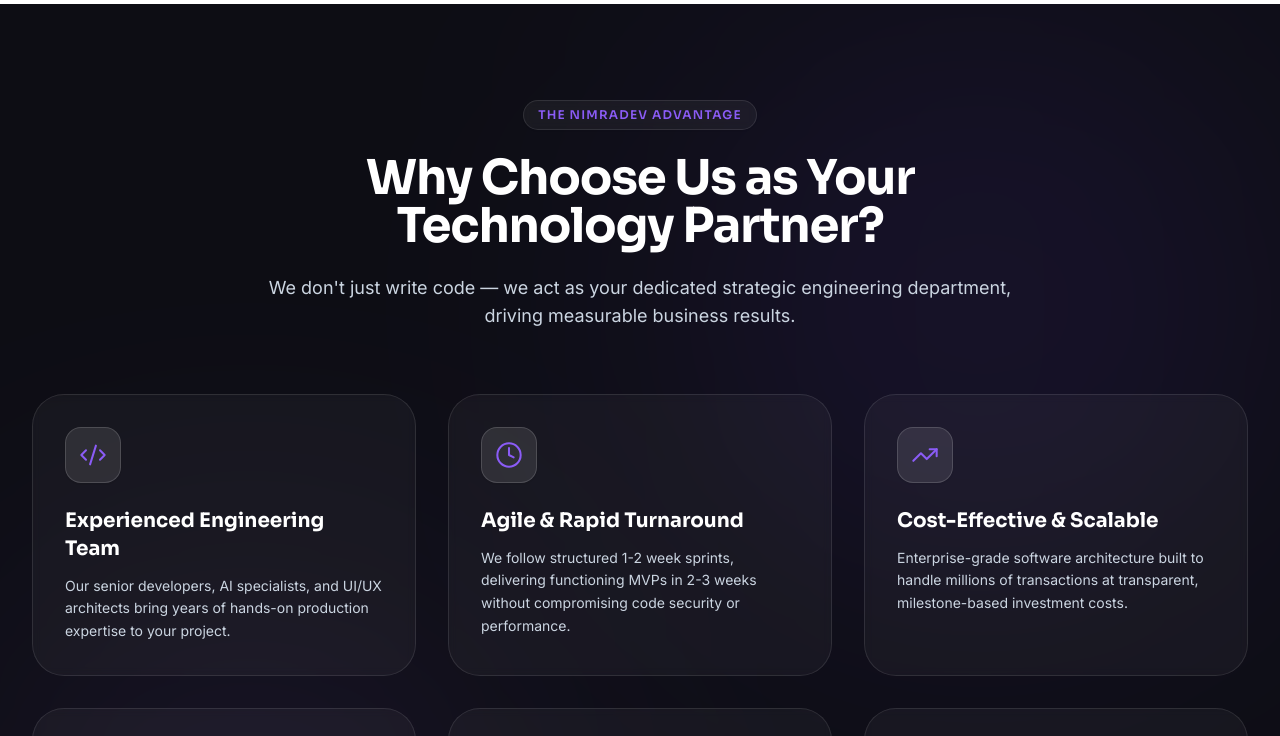
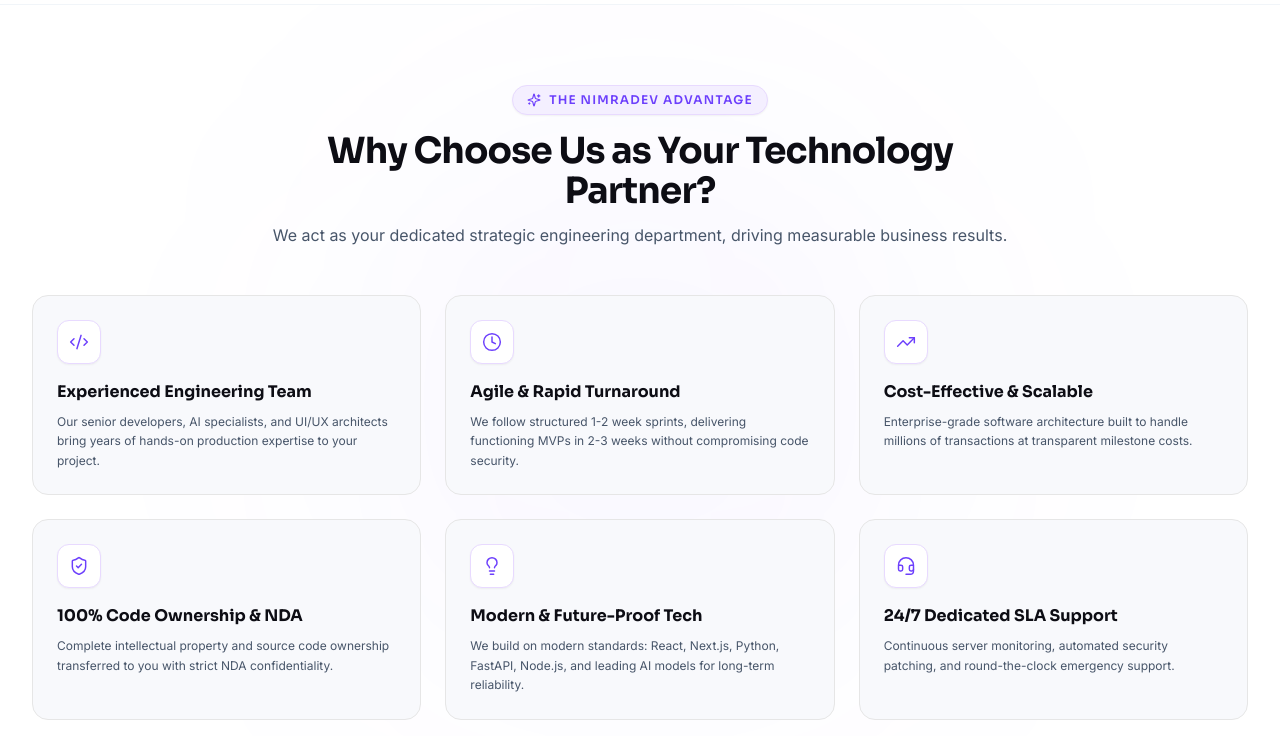
Before and after one commit to nimradeveloper812-collab/NimraDev-Labs-My-Company-, a React (Vite) app: page / in a window 1280 px wide. Shown: the part 6840-7576 px from the top of the page. Built offline with nearby package versions, Linux system fonts and the light colour scheme.

Commit message:
Change WhyChooseUs section to white background and compact card size

```diff
--- a/src/components/sections/WhyChooseUs.jsx
+++ b/src/components/sections/WhyChooseUs.jsx
@@ -1,6 +1,6 @@
 import React from 'react';
 import { motion } from 'framer-motion';
-import { ShieldCheck, Target, Lightbulb, Activity, Code2, TrendingUp, Clock, Headset, Award, FileCode } from 'lucide-react';
+import { ShieldCheck, Target, Lightbulb, Activity, Code2, TrendingUp, Clock, Headset, Sparkles } from 'lucide-react';
 
 const reasons = [
   {
@@ -11,72 +11,73 @@
   {
     title: 'Agile & Rapid Turnaround',
     icon: Clock,
-    description: 'We follow structured 1-2 week sprints, delivering functioning MVPs in 2-3 weeks without compromising code security or performance.'
+    description: 'We follow structured 1-2 week sprints, delivering functioning MVPs in 2-3 weeks without compromising code security.'
   },
   {
     title: 'Cost-Effective & Scalable',
     icon: TrendingUp,
-    description: 'Enterprise-grade software architecture built to handle millions of transactions at transparent, milestone-based investment costs.'
+    description: 'Enterprise-grade software architecture built to handle millions of transactions at transparent milestone costs.'
   },
   {
     title: '100% Code Ownership & NDA',
     icon: ShieldCheck,
-    description: 'Complete intellectual property, documentation, and repository ownership are transferred to you upon project signoff with strict NDA confidentiality.'
+    description: 'Complete intellectual property and source code ownership transferred to you with strict NDA confidentiality.'
   },
   {
-    title: 'Modern & Future-Proof Tech Stack',
+    title: 'Modern & Future-Proof Tech',
     icon: Lightbulb,
-    description: 'We build on modern standards: React, Next.js, Python, FastAPI, Node.js, and leading AI models for maximum long-term longevity.'
+    description: 'We build on modern standards: React, Next.js, Python, FastAPI, Node.js, and leading AI models for long-term reliability.'
   },
   {
     title: '24/7 Dedicated SLA Support',
     icon: Headset,
-    description: 'Continuous server monitoring, automated security patching, and round-the-clock emergency support to keep your operations 100% online.'
+    description: 'Continuous server monitoring, automated security patching, and round-the-clock emergency support.'
   },
 ];
 
 export default function WhyChooseUs() {
   return (
-    <section className="py-24 bg-[#0D0D14] text-white relative overflow-hidden font-inter">
-      {/* Background accents */}
-      <div className="absolute top-0 right-0 w-[600px] h-[600px] bg-[#6C3FFC]/10 rounded-full blur-[140px] pointer-events-none mix-blend-screen"></div>
-      <div className="absolute bottom-0 left-0 w-[500px] h-[500px] bg-[#8B5CF6]/10 rounded-full blur-[140px] pointer-events-none mix-blend-screen"></div>
+    <section className="py-20 bg-white text-[#0D0D14] relative overflow-hidden font-inter border-t border-slate-100">
+      {/* Subtle Ambient glow */}
+      <div className="absolute top-1/2 left-1/2 -translate-x-1/2 -translate-y-1/2 w-[500px] h-[500px] bg-[#6C3FFC]/5 rounded-full blur-[140px] pointer-events-none" />
 
       <div className="max-w-7xl mx-auto px-4 sm:px-6 lg:px-8 relative z-10">
-        <div className="text-center max-w-3xl mx-auto mb-16">
-          <div className="inline-flex items-center space-x-2 px-3.5 py-1.5 rounded-full bg-white/5 border border-white/10 mb-6 backdrop-blur-sm shadow-sm">
-            <span className="text-xs font-sora font-semibold text-[#8B5CF6] tracking-widest uppercase">
+        <div className="text-center max-w-3xl mx-auto mb-12">
+          <div className="inline-flex items-center space-x-2 px-3.5 py-1.5 rounded-full bg-[#F4EFFF] border border-[#E8DAFF] mb-4 shadow-sm">
+            <Sparkles className="w-3.5 h-3.5 text-[#6C3FFC]" />
+            <span className="text-xs font-sora font-semibold text-[#6C3FFC] tracking-widest uppercase">
               The NimraDev Advantage
             </span>
           </div>
-          <h2 className="text-3xl sm:text-4xl lg:text-5xl font-sora font-bold text-white mb-6 tracking-tight">
+          <h2 className="text-2xl sm:text-3xl lg:text-4xl font-sora font-bold text-[#0D0D14] mb-3 tracking-tight">
             Why Choose Us as Your Technology Partner?
           </h2>
-          <p className="text-slate-300 font-inter text-base sm:text-lg leading-relaxed">
-            We don't just write code — we act as your dedicated strategic engineering department, driving measurable business results.
+          <p className="text-slate-600 font-inter text-sm sm:text-base leading-relaxed">
+            We act as your dedicated strategic engineering department, driving measurable business results.
           </p>
         </div>
 
-        <div className="grid grid-cols-1 md:grid-cols-2 lg:grid-cols-3 gap-6 sm:gap-8">
+        {/* Compact Cards Grid */}
+        <div className="grid grid-cols-1 md:grid-cols-2 lg:grid-cols-3 gap-5 sm:gap-6">
           {reasons.map((reason, index) => {
             const Icon = reason.icon;
             return (
               <motion.div
                 key={index}
-                initial={{ opacity: 0, y: 20 }}
+                initial={{ opacity: 0, y: 15 }}
                 whileInView={{ opacity: 1, y: 0 }}
                 viewport={{ once: true }}
-                transition={{ duration: 0.5, delay: index * 0.1 }}
-                className="p-8 rounded-[2rem] bg-white/[0.04] border border-white/10 hover:border-[#6C3FFC]/60 hover:bg-white/[0.08] transition-all duration-300 backdrop-blur-sm flex flex-col justify-between"
+                transition={{ duration: 0.4, delay: index * 0.08 }}
+                className="p-5 sm:p-6 rounded-2xl bg-[#F8F9FC] border border-[#E6E6E6] hover:border-[#6C3FFC]/40 hover:bg-white hover:shadow-purple-glow hover:-translate-y-1 transition-all duration-300 flex flex-col justify-between"
               >
                 <div>
-                  <div className="w-14 h-14 rounded-2xl bg-white/10 border border-white/15 flex items-center justify-center mb-6 text-[#8B5CF6] shadow-sm">
-                    <Icon className="w-7 h-7 stroke-[1.75]" />
+                  <div className="w-11 h-11 rounded-xl bg-white border border-[#E8DAFF] flex items-center justify-center mb-4 text-[#6C3FFC] shadow-sm">
+                    <Icon className="w-5 h-5 stroke-[1.75]" />
                   </div>
-                  <h3 className="text-xl font-sora font-bold text-white mb-3">
+                  <h3 className="text-base font-sora font-bold text-[#0D0D14] mb-2">
                     {reason.title}
                   </h3>
-                  <p className="text-slate-300 font-inter text-sm leading-relaxed">
+                  <p className="text-slate-600 font-inter text-xs leading-relaxed">
                     {reason.description}
                   </p>
                 </div>
```
